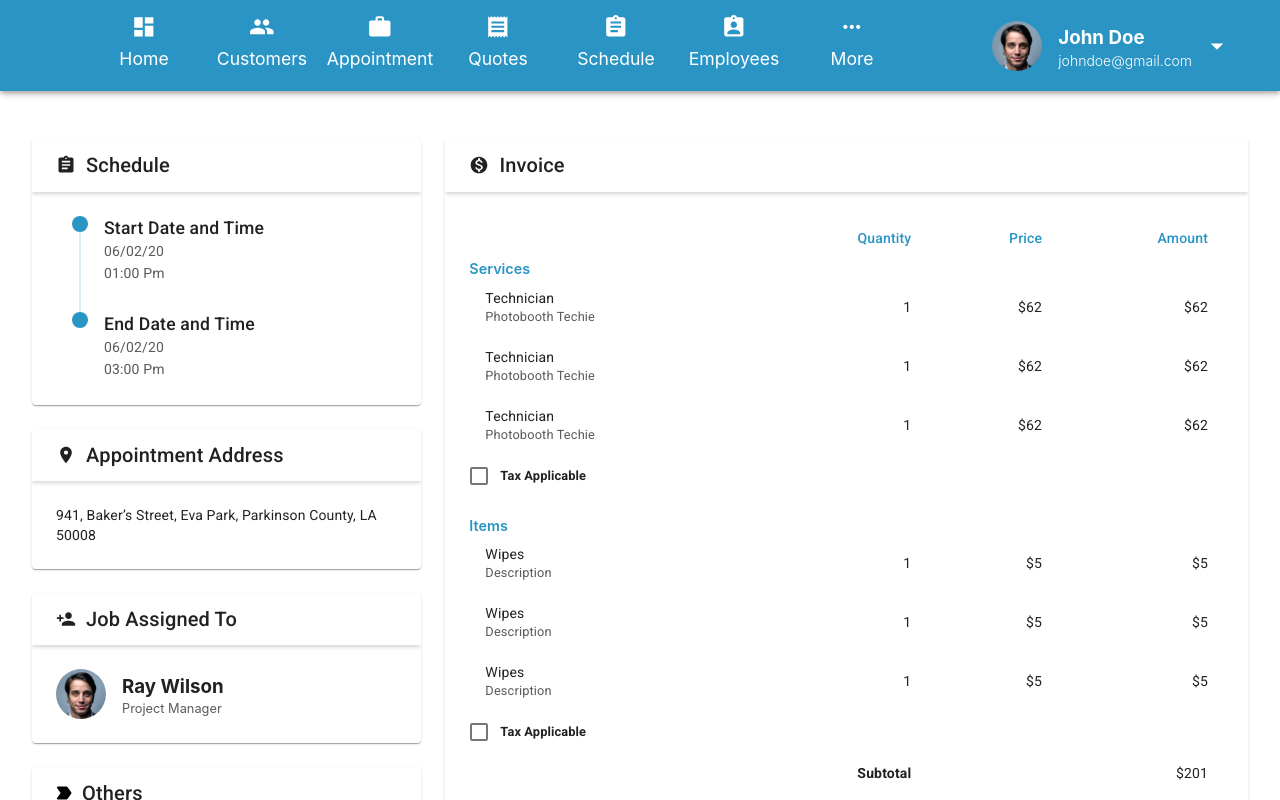
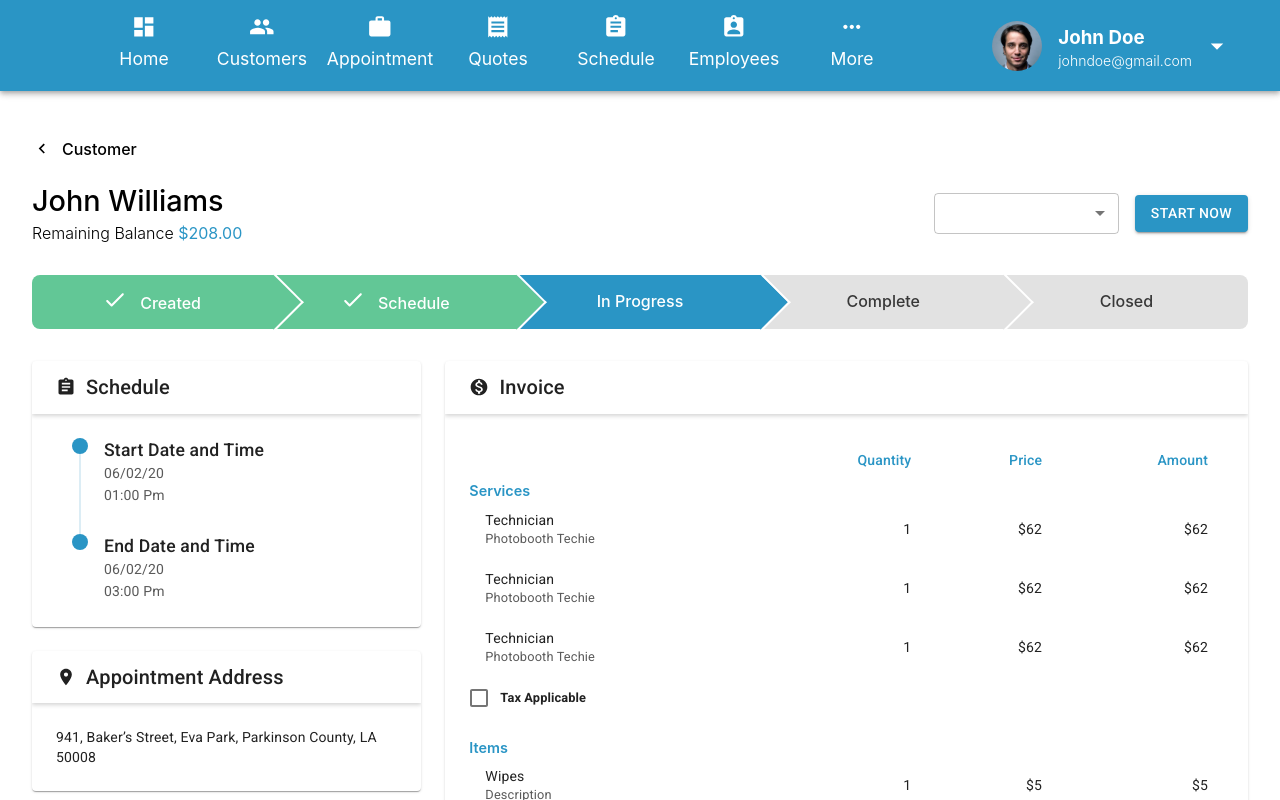
Before and after one commit to fahim693/home-dashboard, a React (Create React App) app: page / in a window 1280 px wide. Shown: the top 800 px of the page. Built offline with nearby package versions, Linux system fonts and the light colour scheme.

Commit message:
added top sections

```diff
--- /dev/null
+++ b/src/components/Breadcrumbs/Breadcrumbs.js
@@ -0,0 +1,16 @@
+import React from 'react'
+import './breadcrumbs.css'
+import { MdKeyboardArrowLeft } from 'react-icons/md';
+
+const Breadcrumbs = () => {
+    return (
+        <div className="breadcrumbs">
+            <MdKeyboardArrowLeft style={{ fontSize: 20 }} />
+            <div className='breadcrumbs-text'>
+                Customer
+            </div>
+        </div>
+    )
+}
+
+export default Breadcrumbs;
--- /dev/null
+++ b/src/components/Breadcrumbs/breadcrumbs.css
@@ -0,0 +1,11 @@
+.breadcrumbs {
+  display: flex;
+  align-items: center;
+  margin: 1rem 0 1.5rem;
+  cursor: pointer;
+}
+
+.breadcrumbs-text {
+  margin-left: 10px;
+  font-weight: 500;
+}
--- /dev/null
+++ b/src/components/CustomerBanner/Banner.js
@@ -0,0 +1,46 @@
+import React from 'react'
+import './banner.css'
+import { Button, FormControl, makeStyles, Select, MenuItem } from '@material-ui/core';
+
+const useStyles = makeStyles((theme) => ({
+    formControl: {
+        minWidth: 185,
+    }
+}));
+
+const Banner = () => {
+    const classes = useStyles();
+    return (
+        <div className="cst-info-section">
+            <div>
+                <div className="cst-name">John Williams</div>
+                <div className="remaining-balance">Remaining Balance <span style={{ color: '#2a95c5', fontWeight: 400 }}>$208.00</span></div>
+            </div>
+            <div className="cst-action">
+                <FormControl variant="outlined" className={classes.formControl}>
+                    {/* <InputLabel id="demo-simple-select-label">Actions</InputLabel> */}
+                    <Select
+                        id="city"
+                    // label="Actions"
+                    // value={age}
+                    // onChange={handleChange}
+                    >
+                        <MenuItem value="">
+                            <em>None</em>
+                        </MenuItem>
+                        <MenuItem value={10}>Ten</MenuItem>
+                        <MenuItem value={20}>Twenty</MenuItem>
+                        <MenuItem value={30}>Thirty</MenuItem>
+                    </Select>
+                </FormControl>
+                <div style={{
+                    marginLeft: 16
+                }}>
+                    <Button variant='contained' className="btn-primary">START NOW</Button>
+                </div>
+            </div>
+        </div>
+    )
+}
+
+export default Banner;
--- /dev/null
+++ b/src/components/CustomerBanner/banner.css
@@ -0,0 +1,20 @@
+.cst-info-section {
+  display: flex;
+  justify-content: space-between;
+  margin-bottom: 1rem;
+}
+
+.cst-action {
+  display: flex;
+  justify-content: space-between;
+  align-items: center;
+}
+
+.cst-name {
+  font-size: 1.8rem;
+  font-weight: 500;
+}
+.remaining-balance {
+  margin-top: 5px;
+  font-weight: 300;
+}
--- /dev/null
+++ b/src/components/Timeline/Timeline.js
@@ -0,0 +1,30 @@
+import React from 'react';
+import './timeline.css'
+
+const Timeline = () => {
+    return (
+        <div className="timeline">
+            <ul>
+                <li className="active">
+                    <svg width="24" height="19" viewBox="0 0 24 19" fill="none" xmlns="http://www.w3.org/2000/svg">
+                        <path
+                            d="M7.50468 14.897L2.58801 9.98033C2.04015 9.43247 1.1692 9.43247 0.621342 9.98033C0.0734848 10.5282 0.0734848 11.3991 0.621342 11.947L6.5073 17.833C7.05516 18.3808 7.94016 18.3808 8.48802 17.833L23.3785 2.95651C23.9264 2.40865 23.9264 1.5377 23.3785 0.989842C22.8306 0.441985 21.9597 0.441985 21.4118 0.989842L7.50468 14.897Z"
+                            fill="white" />
+                    </svg>Created
+					</li>
+                <li className="active">
+                    <svg width="24" height="19" viewBox="0 0 24 19" fill="none" xmlns="http://www.w3.org/2000/svg">
+                        <path
+                            d="M7.50468 14.897L2.58801 9.98033C2.04015 9.43247 1.1692 9.43247 0.621342 9.98033C0.0734848 10.5282 0.0734848 11.3991 0.621342 11.947L6.5073 17.833C7.05516 18.3808 7.94016 18.3808 8.48802 17.833L23.3785 2.95651C23.9264 2.40865 23.9264 1.5377 23.3785 0.989842C22.8306 0.441985 21.9597 0.441985 21.4118 0.989842L7.50468 14.897Z"
+                            fill="white" />
+                    </svg>Schedule
+					</li>
+                <li className="active on">In Progress</li>
+                <li>Complete</li>
+                <li>Closed</li>
+            </ul>
+        </div>
+    )
+}
+
+export default Timeline;
--- /dev/null
+++ b/src/components/Timeline/timeline.css
@@ -0,0 +1,85 @@
+.timeline{
+    margin: 2rem 0;
+  }
+
+  .timeline ul {
+      padding: 0;
+      margin: 0;
+      list-style: none;
+      display: flex;
+  }
+
+  .timeline ul li {
+      max-width: calc(100% / 5);
+      background: #e2e2e2;
+      position: relative;
+      padding: 16px;
+      font-size: 16px;
+      text-align: center;
+      font-weight: 500;
+      color: #383838;
+      width: 100%;
+  }
+
+  .timeline ul li:nth-child(1) {
+      border-top-left-radius: 8px;
+      border-bottom-left-radius: 8px;
+  }
+
+  .timeline ul li:nth-last-child(1) {
+      border-top-right-radius: 8px;
+      border-bottom-right-radius: 8px;
+  }
+
+  .timeline ul li:before {
+      content: "";
+      position: absolute;
+      top: 50%;
+      right: 0;
+      width: 39px;
+      height: 39px;
+      background: -moz-linear-gradient(45deg, rgba(226, 226, 226, 1) 50%, rgba(226, 226, 226, 1) 50%, rgba(226, 226, 226, 1) 100%);
+      /* FF3.6-15 */
+      background: -webkit-linear-gradient(45deg, rgba(226, 226, 226, 0) 50%, rgba(226, 226, 226, 1) 50%, rgba(226, 226, 226, 1) 100%);
+      /* Chrome10-25,Safari5.1-6 */
+      background: linear-gradient(45deg, rgba(226, 226, 226, 0) 50%, rgba(226, 226, 226, 1) 50%, rgba(226, 226, 226, 1) 100%);
+      transform: rotate(45deg) translateY(-70%);
+      z-index: 1;
+      border-top: 2px solid #fff;
+      border-right: 2px solid #fff;
+  }
+
+  .timeline ul li:nth-last-child(1):before {
+      display: none;
+  }
+
+  .timeline ul li.active:before {
+      background: -moz-linear-gradient(45deg, rgba(255, 255, 255, 1) 50%, rgba(98, 199, 150, 1) 50%, rgba(98, 199, 150, 1) 100%);
+      /* FF3.6-15 */
+      background: -webkit-linear-gradient(45deg, rgba(255, 255, 255, 0) 50%, rgba(98, 199, 150, 1) 50%, rgba(98, 199, 150, 1) 100%);
+      /* Chrome10-25,Safari5.1-6 */
+      background: linear-gradient(45deg, rgba(255, 255, 255, 0) 50%, rgba(98, 199, 150, 1) 50%, rgba(98, 199, 150, 1) 100%);
+  }
+
+  .timeline ul li.active.on:before {
+      background: -moz-linear-gradient(45deg, rgba(42, 149, 197, 1) 50%, rgba(42, 149, 197, 1) 50%, rgba(42, 149, 197, 1) 100%);
+      /* FF3.6-15 */
+      background: -webkit-linear-gradient(45deg, rgba(42, 149, 197, 0) 50%, rgba(42, 149, 197, 1) 50%, rgba(42, 149, 197, 1) 100%);
+      /* Chrome10-25,Safari5.1-6 */
+      background: linear-gradient(45deg, rgba(42, 149, 197, 0) 50%, rgba(42, 149, 197, 1) 50%, rgba(42, 149, 197, 1) 100%);
+  }
+
+  .timeline ul li.active {
+      background-color: #62c796;
+      color: #fff;
+  }
+
+  .timeline ul li.active.on {
+      background-color: #2a95c5;
+  }
+
+  .timeline ul li svg {
+      margin-right: 16px;
+      width: 18px;
+      height: 18px;
+  }
--- a/src/pages/Appointment.js
+++ b/src/pages/Appointment.js
@@ -2,34 +2,32 @@ import React from 'react';
 import { makeStyles } from '@material-ui/core/styles';
 import Grid from '@material-ui/core/Grid';
 import Layout from '../components/Layout';
-import { Card, CardContent, Typography, CardActions, Button, Chip } from '@material-ui/core';
-import { MdAssignment, MdPlace, MdPersonAdd, MdImage, MdFileDownload, MdMonetizationOn, MdHistory } from 'react-icons/md'
+import { Card, CardContent, Typography, Chip } from '@material-ui/core';
+import { MdAssignment, MdPlace, MdPersonAdd, MdImage, MdFileDownload, MdMonetizationOn, MdHistory, MdKeyboardArrowLeft } from 'react-icons/md'
 import '../styles/appointment.css'
 import Invoice from '../components/Invoice Table/Invoice';
-import AppointmentHistory from '../components/Appointment History/AppointmentHistory';
+import AppointmentHistory from '../components/AppointmentHistory/AppointmentHistory';
+import Timeline from '../components/Timeline/Timeline';
+import Banner from '../components/CustomerBanner/Banner';
+import Breadcrumbs from '../components/Breadcrumbs/Breadcrumbs'
+
 const useStyles = makeStyles((theme) => ({
     root: {
         flexGrow: 1,
     },
-    bullet: {
-        display: 'inline-block',
-        margin: '0 2px',
-        transform: 'scale(0.8)',
-    },
-    title: {
-        fontSize: 14,
-    },
-    pos: {
-        marginBottom: 12,
-    },
+    formControl: {
+        minWidth: 185,
+    }
 }));
 
 export default function CenteredGrid() {
     const classes = useStyles();
-    const bull = <span className={classes.bullet}>•</span>;
     return (
         <Layout>
             <div className={classes.root}>
+                <Breadcrumbs />
+                <Banner />
+                <Timeline />
                 <Grid container spacing={3}>
                     <Grid item xs={12} sm={4} >
                         <Grid container spacing={3}>
--- a/src/pages/AppointmentEdit.js
+++ b/src/pages/AppointmentEdit.js
@@ -6,7 +6,7 @@ import { Card, CardContent, Typography, Chip, TextField, FormControl, InputLabel
 import { MdAssignment, MdPlace, MdPersonAdd, MdImage, MdFileDownload, MdMonetizationOn, MdHistory, MdRemoveCircle } from 'react-icons/md'
 import '../styles/appointment-edit.css'
 import Invoice from '../components/Invoice Table/InvoiceEdit';
-import AppointmentHistory from '../components/Appointment History/AppointmentHistory';
+import AppointmentHistory from '../components/AppointmentHistory/AppointmentHistory';
 import { MuiPickersUtilsProvider, KeyboardDatePicker, KeyboardTimePicker } from '@material-ui/pickers';
 import MomentUtils from '@date-io/moment';
 
--- a/src/pages/AppointmentList.js
+++ b/src/pages/AppointmentList.js
@@ -285,7 +285,6 @@ export default function EnhancedTable() {
 
     return (
         <Layout>
-
             <div className={classes.root}>
                 <Paper className={classes.paper}>
                     <EnhancedTableToolbar numSelected={selected.length} />
```
Also changed, not shown: src/components/AppointmentHistory/AppointmentHistory.js (renamed from src/components/Appointment History/AppointmentHistory.js), src/components/AppointmentHistory/appointment-history.css (renamed from src/components/Appointment History/appointment-history.css).
